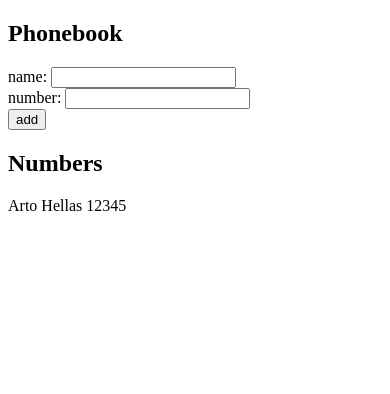
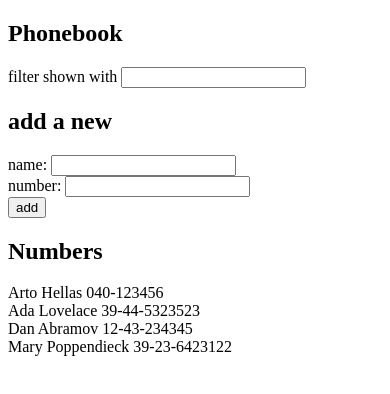
Before and after one commit to Marcelinka/fullstackopen, a React (Vite) app in the folder part2/phonebook/: page / in a window 390 px wide. Shown: the top 394 px of the page. Built offline with nearby package versions, Linux system fonts and the light colour scheme.

Commit message:
part2 [phonebook]: 2.9

```diff
--- a/part2/phonebook/src/App.jsx
+++ b/part2/phonebook/src/App.jsx
@@ -2,7 +2,10 @@
 
 const App = () => {
   const [persons, setPersons] = useState([
-    { name: "Arto Hellas", number: "12345" },
+    { name: "Arto Hellas", number: "040-123456", id: 1 },
+    { name: "Ada Lovelace", number: "39-44-5323523", id: 2 },
+    { name: "Dan Abramov", number: "12-43-234345", id: 3 },
+    { name: "Mary Poppendieck", number: "39-23-6423122", id: 4 },
   ]);
 
   const [newName, setNewName] = useState("");
@@ -26,12 +29,29 @@
       return void alert(`${newNumber} is already added to phonebook`);
     }
 
-    setPersons(persons.concat([{ name: newName, number: newNumber }]));
+    setPersons(
+      persons.concat([
+        { name: newName, number: newNumber, id: persons.length + 1 },
+      ]),
+    );
   };
+
+  const [filter, setFilter] = useState("");
+  const handleFilterChange = (event) => setFilter(event.target.value);
+
+  const getFilteredPersons = () =>
+    persons.filter((person) =>
+      person.name.toLowerCase().includes(filter.toLowerCase()),
+    );
 
   return (
     <div>
       <h2>Phonebook</h2>
+      <div>
+        filter shown with <input value={filter} onChange={handleFilterChange} />
+      </div>
+
+      <h2>add a new</h2>
       <form onSubmit={handleAddNewPerson}>
         <div>
           name: <input value={newName} onChange={handleNewNameChange} />
@@ -45,8 +65,8 @@
       </form>
 
       <h2>Numbers</h2>
-      {persons.map((person) => (
-        <div key={person.name}>
+      {getFilteredPersons().map((person) => (
+        <div key={person.id}>
           {person.name} {person.number}
         </div>
       ))}
```
